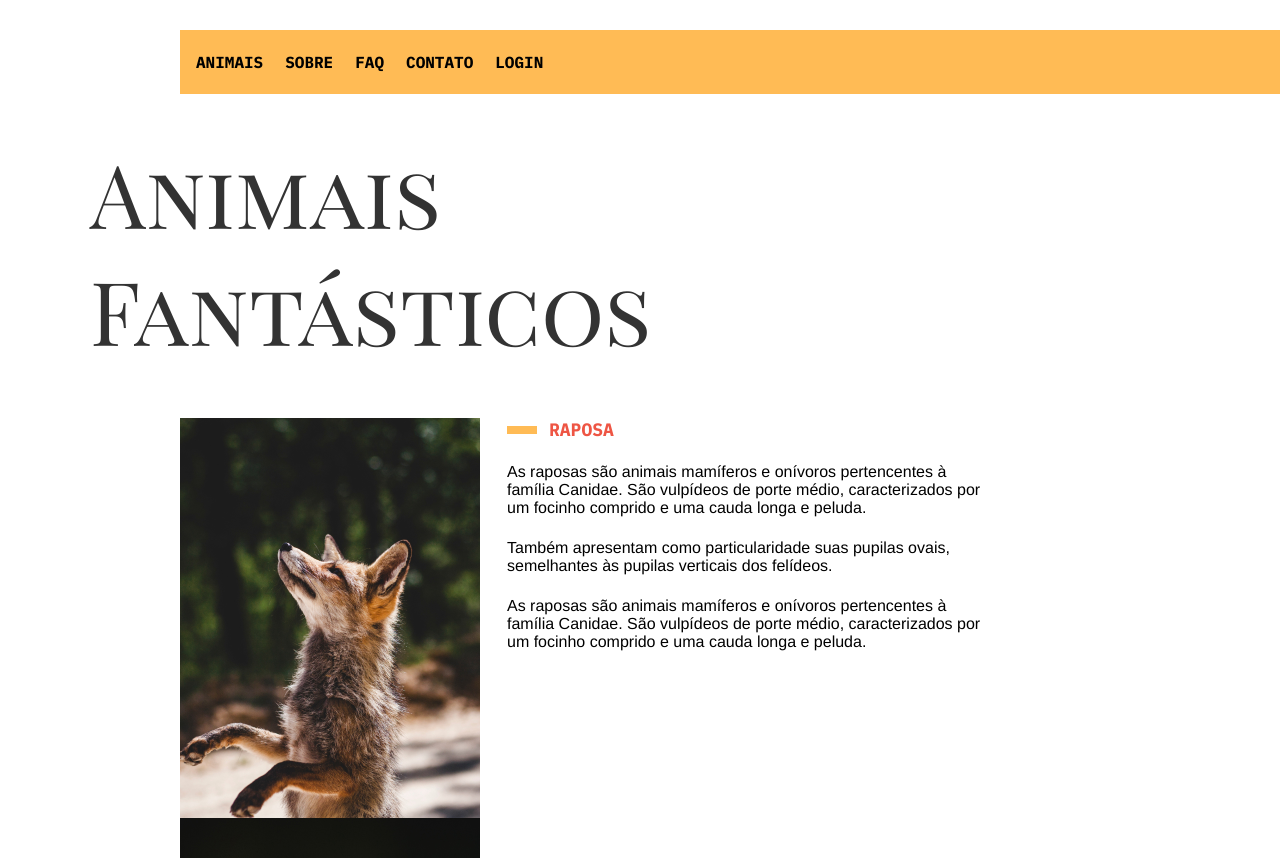
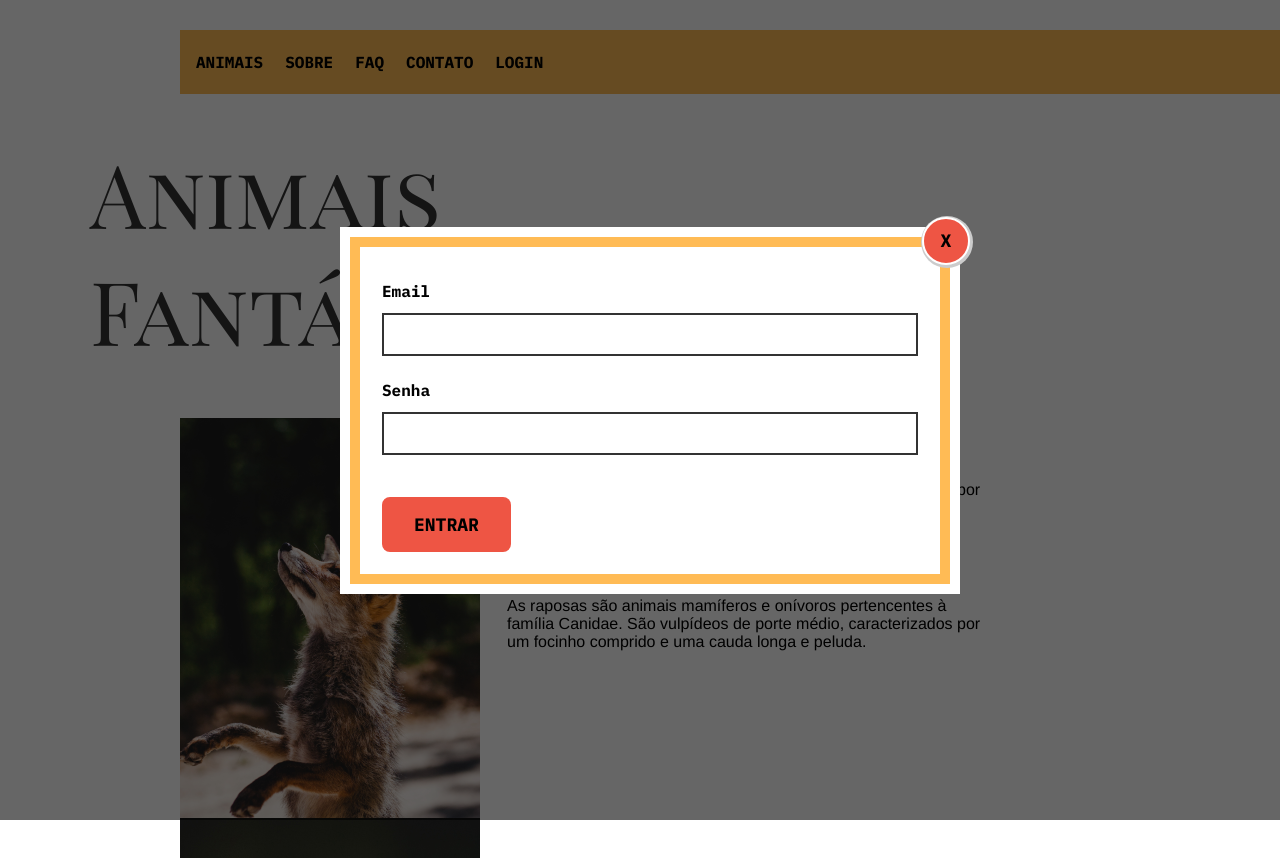
Before and after one commit to RafaelSilvaScrippter/AnimaisFantasticos, a plain HTML site: page index.html in a window 1280 px wide. Shown: the top 861 px of the page. Drawn offline with Linux system fonts and the light colour scheme.

Commit message:
Modal COncluido

```diff
--- a/css/global.css
+++ b/css/global.css
@@ -67,9 +67,10 @@ footer h2 {
 }
 
 [data-anim-scroll] {
-  opacity: 0;
+  display: none;
 }
 
 [data-anim-scroll].ativo {
+  display: block;
   animation: animLeft 0.8s forwards;
 }
--- /dev/null
+++ b/css/modal/modal.css
@@ -0,0 +1,72 @@
+.modal {
+  position: absolute;
+  display: grid;
+  z-index: 3;
+  width: 100vw;
+  height: 100vh;
+  padding: 10px;
+  background-color: rgba(0, 0, 0, 0.6);
+  place-content: center;
+}
+
+form {
+  padding: 22px;
+  width: 60vw;
+  max-width: 600px;
+  box-sizing: border-box;
+  border: 10px solid #fb5;
+  outline: 10px solid #fff;
+  display: block;
+  background-color: #fff;
+}
+
+label {
+  font-weight: bold;
+  margin-top: 12px;
+  display: inline-block;
+  font-family: "IBM Plex Mono", Arial, Helvetica, sans-serif;
+}
+
+input {
+  margin: 12px 0px;
+  border: 2px solid #333;
+  box-sizing: border-box;
+  padding: 12px 22px;
+  display: block;
+  max-width: 100%;
+  width: 100%;
+}
+
+button {
+  margin-top: 30px;
+  padding: 16px 32px;
+  display: inline-block;
+  background-color: #e54;
+  border: none;
+  font-size: 18px;
+  border-radius: 8px;
+  text-transform: uppercase;
+  font-weight: bold;
+  font-family: "IBM Plex Mono", Arial, Helvetica, sans-serif;
+}
+
+form {
+  position: relative;
+}
+
+.fechar {
+  background-color: #e54;
+  padding: 22px;
+  top: -60px;
+  display: inline-block;
+  border-radius: 50%;
+  display: flex;
+  right: -30px;
+  align-items: center;
+  justify-content: center;
+  width: 25px;
+  height: 25px;
+  border: 2px solid #fff;
+  box-shadow: 1px 1px 0px 2px #ccc;
+  position: absolute;
+}
--- a/css/style.css
+++ b/css/style.css
@@ -4,3 +4,4 @@
 @import url(./Faq/Faq.css);
 @import url(./Numeros/Numeros.css);
 @import url(./contato/contato.css);
+@import url(./modal/modal.css);
--- a/index.html
+++ b/index.html
@@ -12,6 +12,16 @@
 </head>
 
 <body class="grid-body">
+  <div class="modal">
+    <form action="POSY">
+      <button class="fechar">X</button>
+      <label for="email">Email</label>
+      <input type="email" id="email" name="email">
+      <label for="senha">Senha</label>
+      <input type="password" name="senha" id="senha">
+      <button>Entrar</button>
+    </form>
+  </div>
   <header class="header">
     <nav>
       <ul class="ul-lista-links">
```
